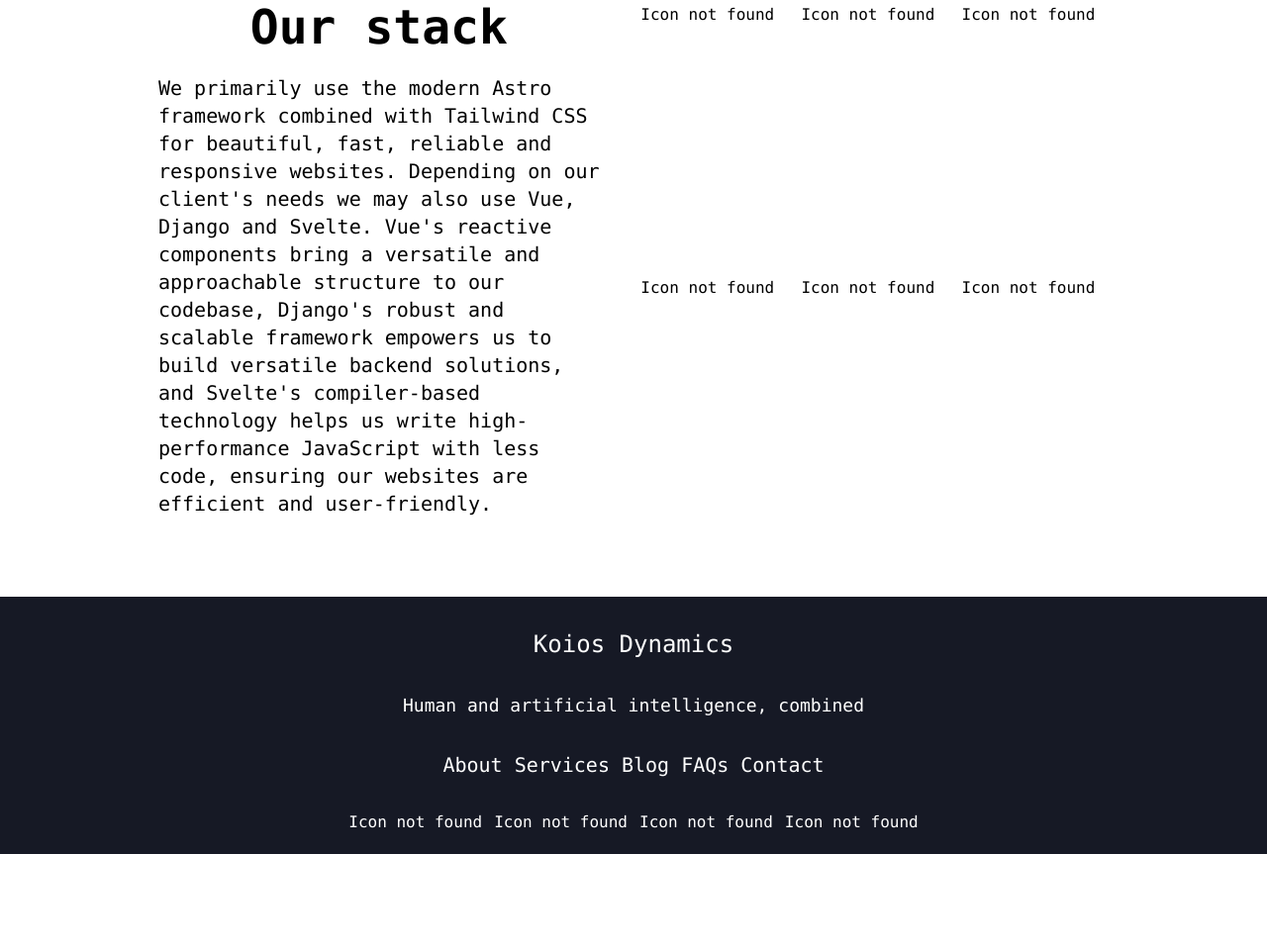
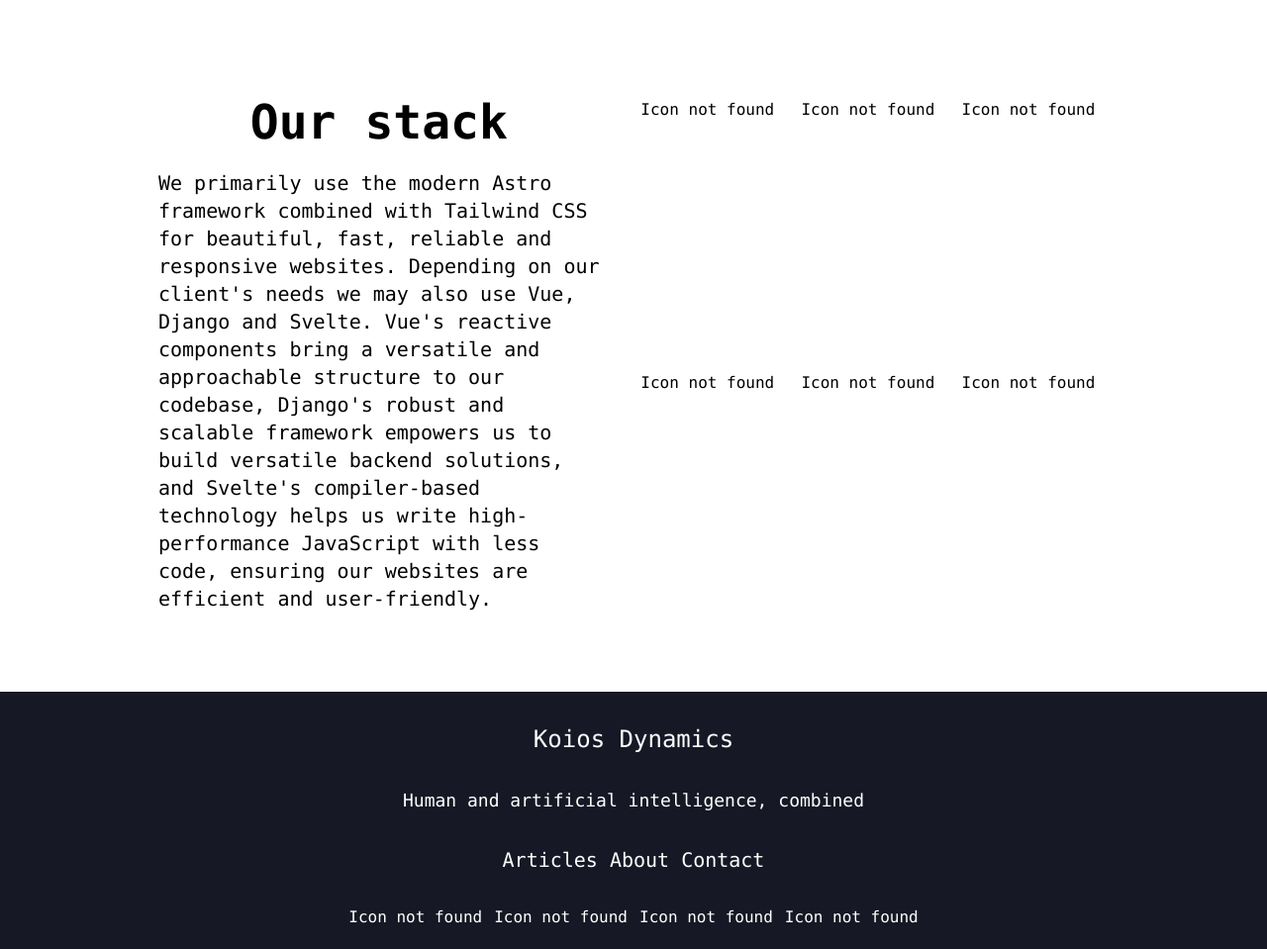
Before and after one commit to atp800/KoiosDynamics, an Astro site: page /about in a window 1280 px wide. Shown: the part 957-1916 px from the top of the page at 99% size. Before the commit the page ends 1820 px from the top, so only its background shows below. Built offline with nearby package versions, Linux system fonts and the light colour scheme; Astro itself is replaced by a stand-in of ours.

Commit message:
adjusted links in header and footer

```diff
--- a/src/data/about.json
+++ b/src/data/about.json
@@ -163,10 +163,8 @@
     "logo": "Koios Dynamics",
     "description": "Human and artificial intelligence, combined",
     "links": [
-      { "label": "About", "href": "/" },
-      { "label": "Services", "href": "/" },
-      { "label": "Blog", "href": "/" },
-      { "label": "FAQs", "href": "/" },
+ 	  { "label": "Articles", "href": "articles" },
+      { "label": "About", "href": "about" },
       { "label": "Contact", "href": "/" }
     ],
     "socials": [
--- a/src/data/ai.json
+++ b/src/data/ai.json
@@ -42,7 +42,7 @@
     "highlightedTitle": "Koios Dynamics"
   },
   "servicesData": {
-    "title": "Web Development",
+    "title": "AI: It's not just a buzzword",
     "services": [
       {
         "title": "Blogs",
@@ -163,10 +163,8 @@
     "logo": "Koios Dynamics",
     "description": "Human and artificial intelligence, combined",
     "links": [
-      { "label": "About", "href": "/" },
-      { "label": "Services", "href": "/" },
-      { "label": "Blog", "href": "/" },
-      { "label": "FAQs", "href": "/" },
+ 	  { "label": "Articles", "href": "articles" },
+      { "label": "About", "href": "about" },
       { "label": "Contact", "href": "/" }
     ],
     "socials": [
--- a/src/data/analytics.json
+++ b/src/data/analytics.json
@@ -163,10 +163,8 @@
     "logo": "Koios Dynamics",
     "description": "Human and artificial intelligence, combined",
     "links": [
-      { "label": "About", "href": "/" },
-      { "label": "Services", "href": "/" },
-      { "label": "Blog", "href": "/" },
-      { "label": "FAQs", "href": "/" },
+ 	  { "label": "Articles", "href": "articles" },
+      { "label": "About", "href": "about" },
       { "label": "Contact", "href": "/" }
     ],
     "socials": [
--- a/src/data/coding.json
+++ b/src/data/coding.json
@@ -163,10 +163,8 @@
     "logo": "Koios Dynamics",
     "description": "Human and artificial intelligence, combined",
     "links": [
-      { "label": "About", "href": "/" },
-      { "label": "Services", "href": "/" },
-      { "label": "Blog", "href": "/" },
-      { "label": "FAQs", "href": "/" },
+ 	  { "label": "Articles", "href": "articles" },
+      { "label": "About", "href": "about" },
       { "label": "Contact", "href": "/" }
     ],
     "socials": [
--- a/src/data/contact.json
+++ b/src/data/contact.json
@@ -163,10 +163,8 @@
     "logo": "Koios Dynamics",
     "description": "Human and artificial intelligence, combined",
     "links": [
-      { "label": "About", "href": "/" },
-      { "label": "Services", "href": "/" },
-      { "label": "Blog", "href": "/" },
-      { "label": "FAQs", "href": "/" },
+      { "label": "Articles", "href": "articles" },
+      { "label": "About", "href": "about" },
       { "label": "Contact", "href": "/" }
     ],
     "socials": [
--- a/src/data/landing.json
+++ b/src/data/landing.json
@@ -72,7 +72,7 @@
     "adventajes": [
       {
         "title": "Why wait?",
-        "description": "Get up and running fast without comrpomising on quality. We use well established and carefully optimised pre-built foundations, customised to your specifications, for rapid development and maximum reliability, while still providing flexibility and personalisation.",
+        "description": "Get up and running fast without compromising on quality. We use well established and carefully optimised pre-built foundations, customised to your specifications, for rapid development and maximum reliability, while still providing flexibility and personalisation.",
         "img": "template.webp",
         "imageAlt": "this is an image about the template service adventajes",
         "checks": ["Reliable fast performance", "Rapid deployment", "Beautifully customised"]
@@ -171,10 +171,8 @@
     "logo": "Koios Dynamics",
     "description": "Human and artificial intelligence, combined",
     "links": [
-      { "label": "About", "href": "/" },
-      { "label": "Services", "href": "/" },
-      { "label": "Blog", "href": "/" },
-      { "label": "FAQs", "href": "/" },
+      { "label": "Articles", "href": "articles" },
+      { "label": "About", "href": "about" },
       { "label": "Contact", "href": "/" }
     ],
     "socials": [
--- a/src/data/web.json
+++ b/src/data/web.json
@@ -68,11 +68,11 @@
     ]
   },
   "adventajesData": {
-    "title": "    Unlock the Power of Koios Dynamics: Discover the Key Benefits",
+    "title": "Optimised websites, designed to run fast",
     "adventajes": [
       {
         "title": "Why wait?",
-        "description": "Get up and running fast without comrpomising on quality. We use well established and carefully optimised pre-built foundations, customised to your specifications, for rapid development and maximum reliability, while still providing flexibility and personalisation.",
+        "description": "Get up and running fast without compromising on quality. We use well established and carefully optimised pre-built foundations, customised to your specifications, for rapid development and maximum reliability, while still providing flexibility and personalisation.",
         "img": "template.webp",
         "imageAlt": "this is an image about the template service adventajes",
         "checks": ["Reliable fast performance", "Rapid deployment", "Beautifully customised"]
@@ -163,10 +163,8 @@
     "logo": "Koios Dynamics",
     "description": "Human and artificial intelligence, combined",
     "links": [
-      { "label": "About", "href": "/" },
-      { "label": "Services", "href": "/" },
-      { "label": "Blog", "href": "/" },
-      { "label": "FAQs", "href": "/" },
+ 	  { "label": "Articles", "href": "articles" },
+      { "label": "About", "href": "about" },
       { "label": "Contact", "href": "/" }
     ],
     "socials": [
--- a/src/pages/about.astro
+++ b/src/pages/about.astro
@@ -14,6 +14,7 @@
   <main class="flex flex-col justify-center items-center">
     <div class="w-3/4">
       <!-- <Hero data={data.heroData} /> -->
+	  <br><br><br><br>
       <Services data={data.servicesData} />
       <!-- <Adventajes data={data.adventajesData} /> -->
       <Brands data={data.brandsData} />
--- a/src/pages/ai.astro
+++ b/src/pages/ai.astro
@@ -14,6 +14,7 @@
   <main class="flex flex-col justify-center items-center">
     <div class="w-3/4">
       <!-- <Hero data={data.heroData} /> -->
+	  <br><br><br><br>
       <Services data={data.servicesData} />
       <!-- <Adventajes data={data.adventajesData} /> -->
       <Brands data={data.brandsData} />
--- a/src/pages/analytics.astro
+++ b/src/pages/analytics.astro
@@ -14,6 +14,7 @@
   <main class="flex flex-col justify-center items-center">
     <div class="w-3/4">
       <!-- <Hero data={data.heroData} /> -->
+	  <br><br><br><br>
       <Services data={data.servicesData} />
       <!-- <Adventajes data={data.adventajesData} /> -->
       <Brands data={data.brandsData} />
--- a/src/pages/coding.astro
+++ b/src/pages/coding.astro
@@ -14,6 +14,7 @@
   <main class="flex flex-col justify-center items-center">
     <div class="w-3/4">
       <!-- <Hero data={data.heroData} /> -->
+	  <br><br><br><br>
       <Services data={data.servicesData} />
       <!-- <Adventajes data={data.adventajesData} /> -->
       <Brands data={data.brandsData} />
--- a/src/pages/contact.astro
+++ b/src/pages/contact.astro
@@ -14,6 +14,7 @@
   <main class="flex flex-col justify-center items-center">
     <div class="w-3/4">
       <!-- <Hero data={data.heroData} /> -->
+	  <br><br><br><br>
       <Services data={data.servicesData} />
       <!-- <Adventajes data={data.adventajesData} /> -->
       <Brands data={data.brandsData} />
--- a/src/pages/index.astro
+++ b/src/pages/index.astro
@@ -1,7 +1,6 @@
 ---
 import Layout from "@/layouts/Layout.astro";
 import Adventajes from "@/sections/Adventajes.astro";
-import Brands from "@/sections/Brands.astro";
 import Footer from "@/sections/Footer.astro";
 import Header from "@/sections/Header.astro";
 import Hero from "@/sections/Hero.astro";
@@ -19,7 +18,7 @@
       <Hero data={data.heroData} />
       <Services data={data.servicesData} />
       <Adventajes data={data.adventajesData} />
-      <Brands data={data.brandsData} />
+      <!-- <Brands data={data.brandsData} /> -->
       <Pricing data={data.pricingData} />
     </div>
     <Footer data={data.footerData} />
--- a/src/pages/web.astro
+++ b/src/pages/web.astro
@@ -1,5 +1,6 @@
 ---
 import Layout from "@/layouts/Layout.astro";
+import Adventajes from "@/sections/Adventajes.astro";
 import Brands from "@/sections/Brands.astro";
 import Footer from "@/sections/Footer.astro";
 import Header from "@/sections/Header.astro";
@@ -14,8 +15,9 @@
   <main class="flex flex-col justify-center items-center">
     <div class="w-3/4">
       <!-- <Hero data={data.heroData} /> -->
+	  <br><br><br><br>
       <Services data={data.servicesData} />
-      <!-- <Adventajes data={data.adventajesData} /> -->
+      <Adventajes data={data.adventajesData} />
       <Brands data={data.brandsData} />
       <!-- <Pricing data={data.pricingData} /> -->
     </div>
--- a/src/sections/Header.astro
+++ b/src/sections/Header.astro
@@ -29,7 +29,7 @@
     <div class="2xl:hidden ml-auto">
 		<button id="menu-btn" class="focus:outline-none">
 		  <svg
-			class="w-6 h-6"
+			class="w-8 h-8"
 			fill="none"
 			stroke="currentColor"
 			viewBox="0 0 24 24"
```
